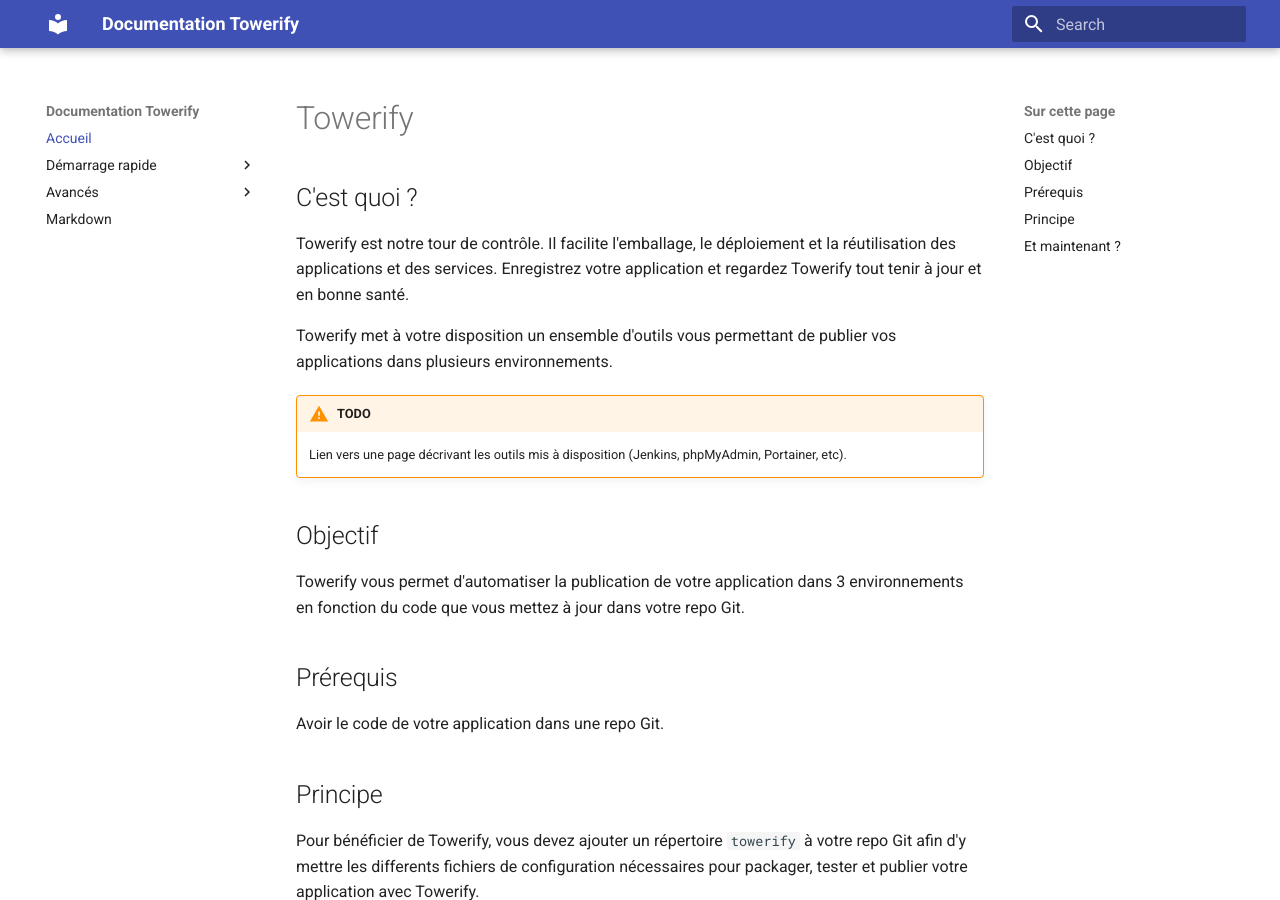
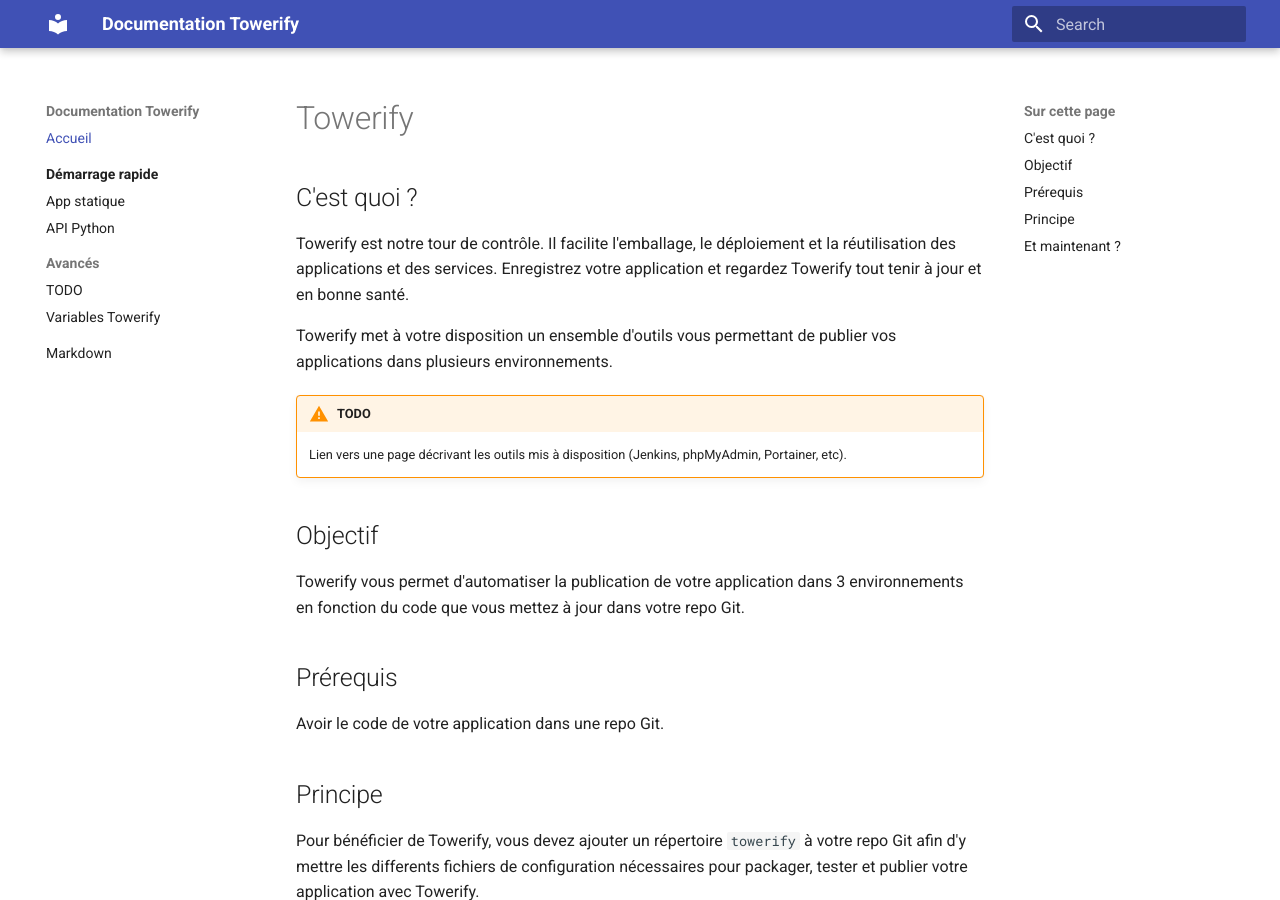
Before and after one commit to computablefacts/towerify-docs, an MkDocs documentation site: the page built from docs/index.md, in a window 1280 px wide and 900 px high. Built offline with MkDocs 1.6.1 and Material for MkDocs 9.7.7, drawn with Linux system fonts in a browser that asks for light colours.

Commit message:
Change navigation settings

```diff
--- a/mkdocs.yml
+++ b/mkdocs.yml
@@ -19,6 +19,9 @@
 theme:
   name: material
   features:
+    - navigation.sections
+    - navigation.indexes
+    - navigation.top
     - content.code.copy
     - content.code.select
 
```
